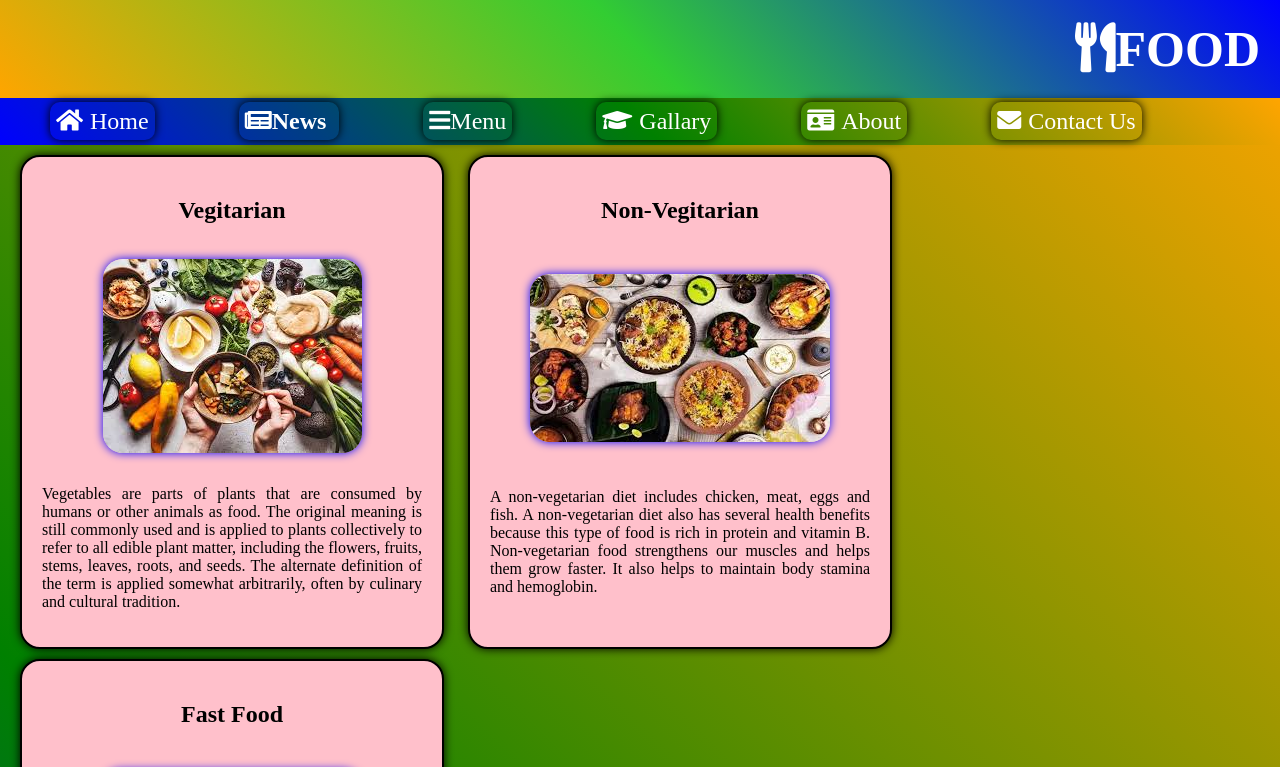
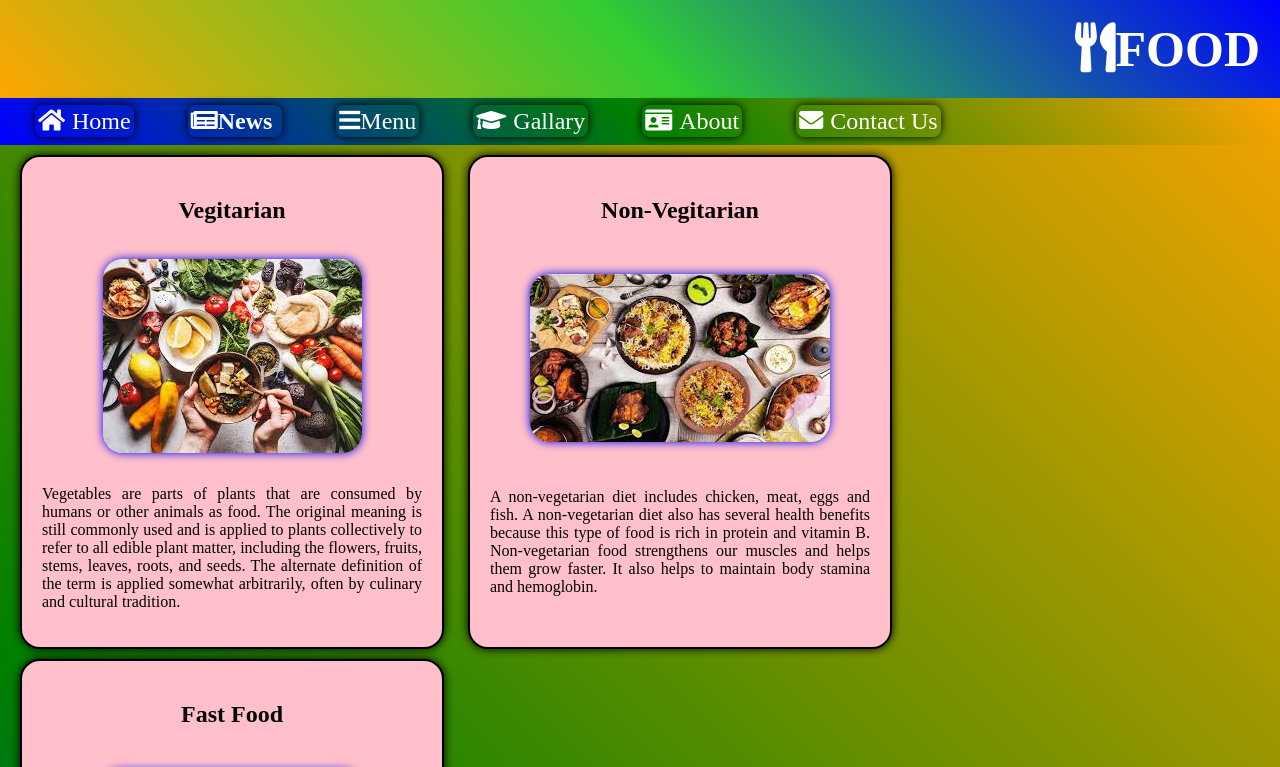
Before and after one commit to anushayadav6006/Food, a plain HTML site: page index.html in a window 1280 px wide. Shown: the top 767 px of the page. Drawn offline with nearby package versions, Linux system fonts and the light colour scheme.

Commit message:
Update index.css

```diff
--- a/index.css
+++ b/index.css
@@ -31,10 +31,10 @@ nav a
 	color:white;
 	text-decoration:none;
 	font-size:24px;
-	margin:20px 40px;
+	margin:10px 25px;
 	box-shadow:0px 0px 10px black;
-	border-radius:10px;
-	padding:6px;
+	border-radius:8px;
+	padding:3px;
 }
 .fa
 {
@@ -118,7 +118,7 @@ footer
 	margin-left:0px;
 	text-align:center;
 }
-@media (min-width:0px) and (max-width:500px)
+@media (min-width:0px) and (max-width:720px)
 {
 	nav
 	{
@@ -133,10 +133,14 @@ footer
 	{
 		flex-direction:column;
 	}
+	div #a
+	{
+		margin:center;
+	}
 	div #d
 	{
 		margin:0px;
-		padding:25px 20px;
+		padding:23px 20px;
 
 	}
 }
```
